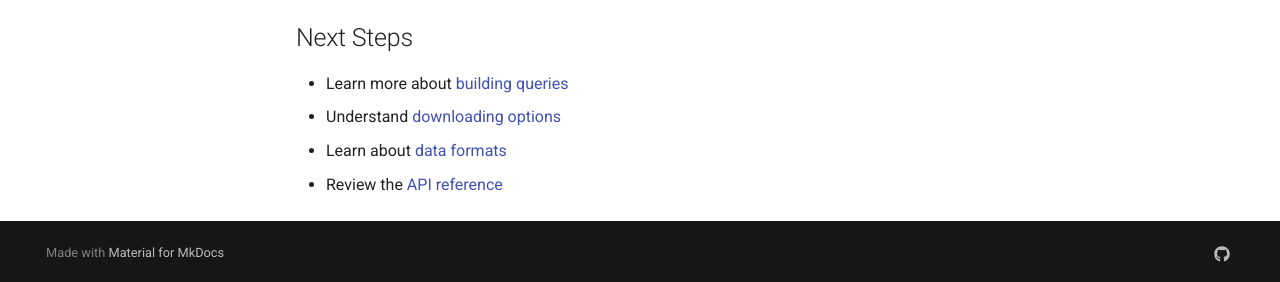
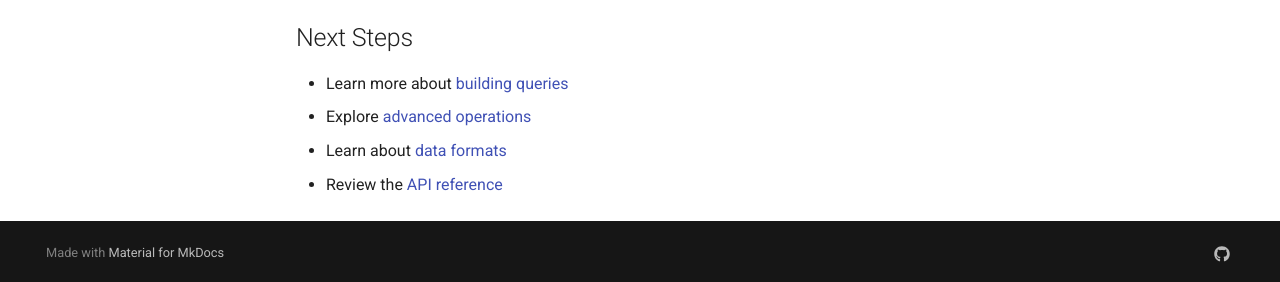
Before and after one commit to kpeez/neuromorphopy, an MkDocs documentation site: the page built from docs/getting_started.md, in a window 1280 px wide and 900 px high, scrolled down 1899 px. Shown: the part 615-897 px from the top of the window. Built offline with MkDocs 1.6.1 and Material for MkDocs 9.7.7, drawn with Linux system fonts in a browser that asks for light colours; comment, search, counter and statistics services are not loaded; some of the changed lines change nothing that is shown.

Commit message:
clean up getting started

````diff
--- a/docs/getting_started.md
+++ b/docs/getting_started.md
@@ -63,10 +63,10 @@
 ```python
 from neuromorphopy import Query
 
-query = Query()
-query.filter("species", ["mouse"])
-    .filter("brain_region", ["neocortex"])
-    .filter("cell_type", ["pyramidal"])
+query = (Query()
+         .filter("species", ["mouse"])
+         .filter("brain_region", ["neocortex"])
+         .filter("cell_type", ["pyramidal"]))
 ```
 
 ### 2. Exploring Available Fields
@@ -119,6 +119,6 @@
 ## Next Steps
 
 - Learn more about [building queries](user_guide/queries.md)
-- Understand [downloading options](user_guide/downloading.md)
+- Explore [advanced operations](user_guide/advanced_operations.md)
 - Learn about [data formats](user_guide/data_formats.md)
 - Review the [API reference](api_reference/client.md)
````
